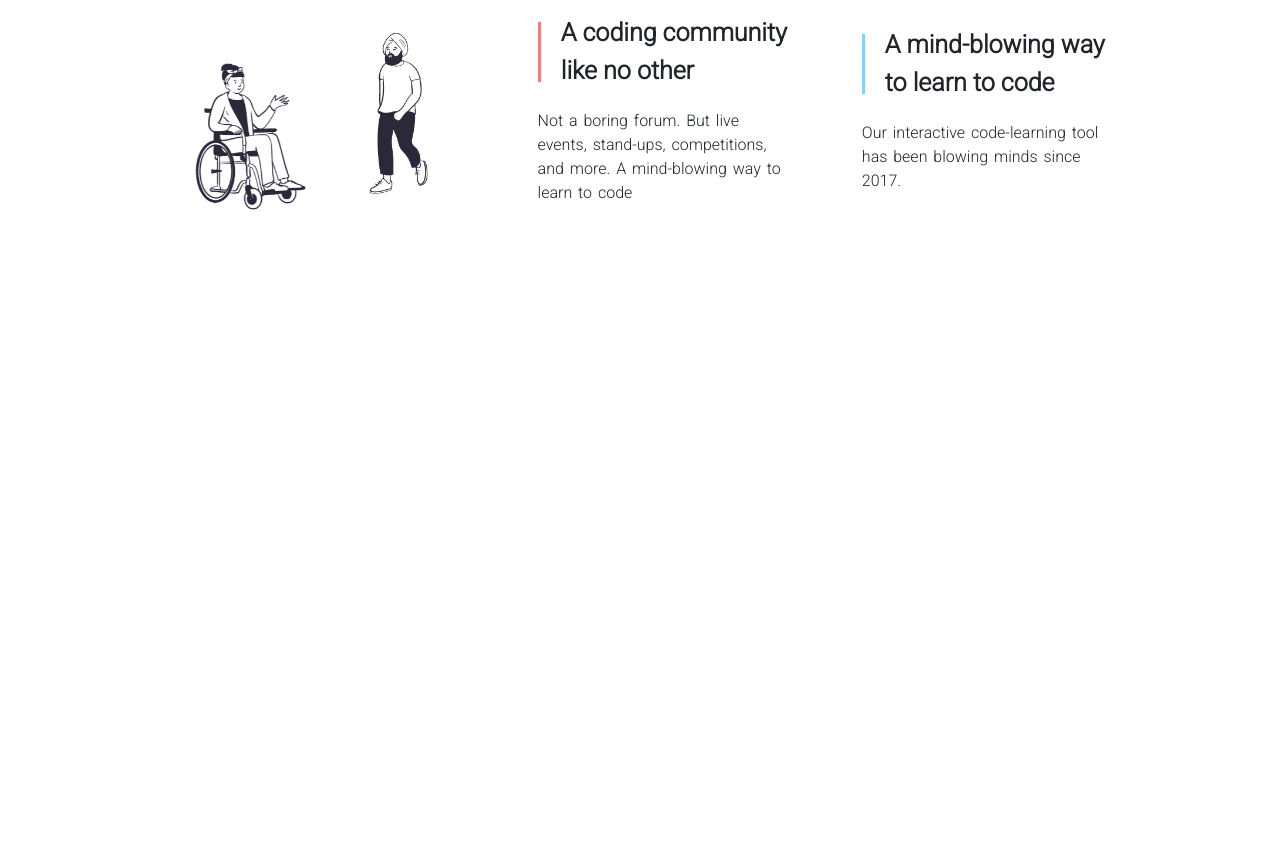
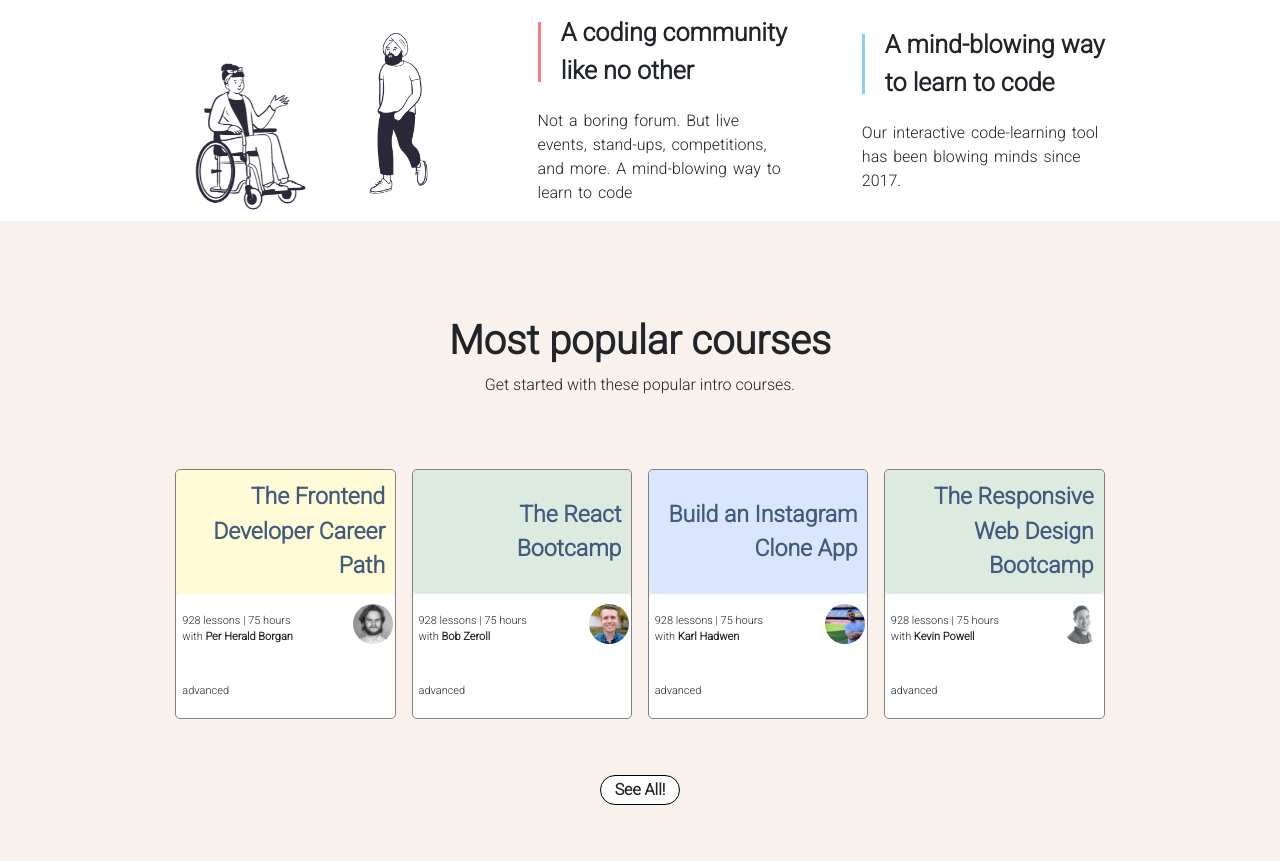
Before and after one commit to abhinavg4141/scrimba, a plain HTML site: page index.html in a window 1280 px wide. Shown: the part 552-1413 px from the top of the page. Before the commit the page ends 800 px from the top, so only its background shows below. Drawn offline with nearby package versions, Linux system fonts and the light colour scheme.

Commit message:
add cources

```diff
--- a/index.html
+++ b/index.html
@@ -57,6 +57,78 @@
             <p>Our interactive code-learning tool has been blowing minds since 2017.</p>
         </div>
     </div>
+
+
+
+    <div class="container-2 d-flex flex-column justify-content-evenly align-items-center w-100" >
+        <div class="header">
+            <h1>Most popular courses</h1>
+        <p>Get started with these popular intro courses.</p>
+        </div>
+        <div class="boxes d-flex justify-content-evenly w-75 mx-auto">
+            <div class="box h-100">
+                <div class="cource-name h-50 d-flex one">The Frontend Developer Career Path</div>
+                <div class="details d-flex h-50">
+                    <div class="t-details h-100 ">
+                          <div class="top">
+                            <div class="time">928 lessons | 75 hours</div>
+                            <div class="t-name">with <strong>Per Herald Borgan</strong></div>
+                          </div>
+                          <div class="level">advanced</div>
+                    </div>
+                    <div class="t-photo">
+                        <img src="./images/perHerald.jfif" alt="">
+                    </div>
+                </div>
+            </div>
+            <div class="box h-100">
+                <div class="cource-name h-50 d-flex two">The React Bootcamp</div>
+                <div class="details d-flex h-50">
+                    <div class="t-details h-100 ">
+                          <div class="top">
+                            <div class="time">928 lessons | 75 hours</div>
+                            <div class="t-name">with <strong>Bob Zeroll</strong></div>
+                          </div>
+                          <div class="level">advanced</div>
+                    </div>
+                    <div class="t-photo">
+                        <img src="./images/bob.jpg" alt="">
+                    </div>
+                </div>
+            </div>
+            <div class="box h-100">
+                <div class="cource-name h-50 d-flex three">Build an Instagram Clone App</div>
+                <div class="details d-flex h-50">
+                    <div class="t-details h-100 ">
+                          <div class="top">
+                            <div class="time">928 lessons | 75 hours</div>
+                            <div class="t-name">with <strong>Karl Hadwen</strong></div>
+                          </div>
+                          <div class="level">advanced</div>
+                    </div>
+                    <div class="t-photo">
+                        <img src="./images/karl.jpg" alt="">
+                    </div>
+                </div>
+            </div>
+            <div class="box h-100">
+                <div class="cource-name h-50 d-flex four">The Responsive Web Design Bootcamp</div>
+                <div class="details d-flex h-50">
+                    <div class="t-details h-100">
+                          <div class="top">
+                            <div class="time">928 lessons | 75 hours</div>
+                            <div class="t-name">with <strong>Kevin Powell</strong></div>
+                          </div>
+                          <div class="level">advanced</div>
+                    </div>
+                    <div class="t-photo">
+                        <img src="./images/kevin.jfif" alt="">
+                    </div>
+                </div>
+            </div>
+        </div>
+        <div class="view-more">See All!</div>
+    </div>
 </body>
 
 </html>
--- a/style.css
+++ b/style.css
@@ -118,3 +118,97 @@ span{
   font-weight: 400;
   word-spacing: 2px;
 }
+
+.container-2{
+  height: 80vh;
+  background: #F9F2EC;
+}
+
+.header{
+  margin-top: 40px;
+  display: flex;
+  flex-direction: column;
+  justify-content: center;
+  align-items: center;
+}
+.header h1{
+ font-weight: bold;
+}
+.header p{
+
+}
+
+.boxes{
+  height: 250px;
+}
+.box{
+ width: 23%;
+ border: 1px solid gray;
+ border-radius: 5px;
+}
+.cource-name{
+  text-align:right;
+  font-size: 23px;
+  color: #415B7C;
+  font-weight: bold;
+  justify-content: center;
+  align-items: center;
+  border-radius: 5px;
+  padding: 10px;
+}
+.details{
+  justify-content: space-between;
+  background: white;
+  border-radius: 5px;
+}
+.t-details{
+  font-size: 11px;
+  display: flex;
+  flex-direction: column;
+  justify-content: space-around;
+}
+.view-more{
+  height: 30px;
+  width: 80px;
+  background: white;
+  border-radius: 20px;
+  border: 1px solid black;
+  display: flex;
+  align-items: center;
+  justify-content: center;
+  font-weight: 600;
+}
+.top{
+ margin-left: 6px;
+}
+time{
+
+}
+.t-name{
+
+}
+.level{
+ margin-left: 6px;
+}
+.t-photo{
+
+}
+.t-photo img{
+  height: 40px;
+  width: 40px;
+  border-radius: 20px;
+  margin:10px 2px;
+}
+
+.one{
+  background: #FFFBD6;
+}
+.two{
+  background: #DCEAE0;
+}
+.three{
+  background: #DAE6FF;
+}
+.four{
+  background: #DCEAE0;
+}
```
Also changed, not shown: images/bob.jpg (added), images/karl.jpg (added), images/kevin.jfif (added), images/perHerald.jfif (added).
